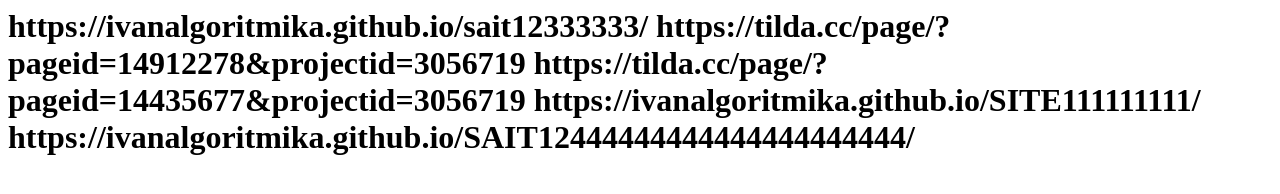
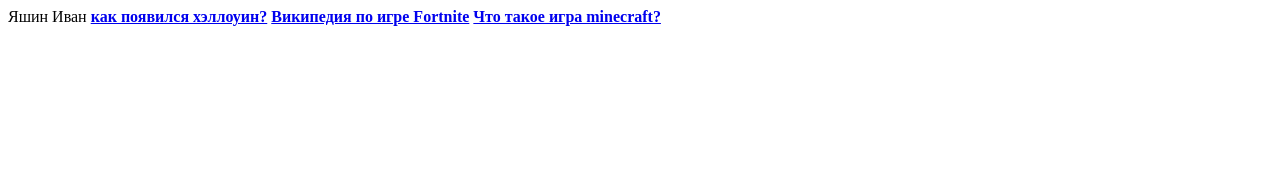
Before and after one commit to ivanalgoritmika/FINAL, a plain HTML site: page mysites.html in a window 1280 px wide. Drawn offline with Linux system fonts and the light colour scheme.

Commit message:
Update mysites.html

```diff
--- a/mysites.html
+++ b/mysites.html
@@ -1,9 +1,13 @@
 <html>
-  <h1>
-  https://ivanalgoritmika.github.io/sait12333333/
-  https://tilda.cc/page/?pageid=14912278&projectid=3056719
-  https://tilda.cc/page/?pageid=14435677&projectid=3056719
-   https://ivanalgoritmika.github.io/SITE111111111/
-    https://ivanalgoritmika.github.io/SAIT12444444444444444444444/
-    </h1>
-  <html>
+  <body>
+
+
+      <nav>
+<a class="link-header"https://ivanalgoritmika.github.io/sait12333333/">Яшин Иван</a>
+<a class="link-nav" href="https://tilda.cc/page/?pageid=14912278&projectid=3056719"><b>как появился хэллоуин?</b></a>
+<a class="link-nav" href="https://tilda.cc/page/?pageid=14435677&projectid=3056719"><b>Википедия по игре Fortnite</b></a>
+<a class="link-nav" href="https://ivanalgoritmika.github.io/SITE111111111/"><b>Что такое игра minecraft?</b></a>
+</nav>
+    <main>
+  </body>
+<html>
```
